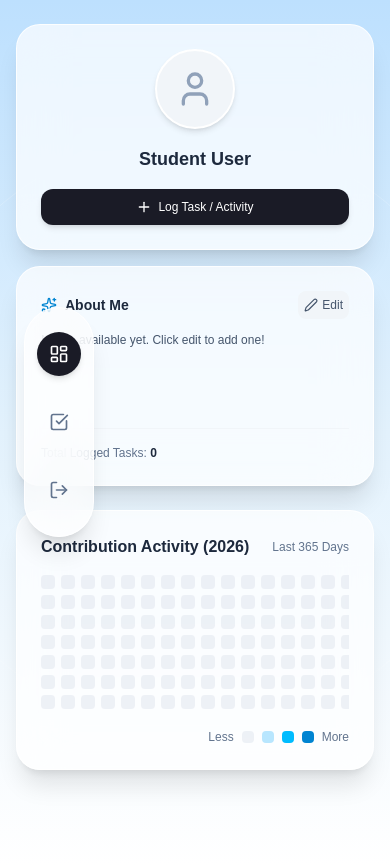
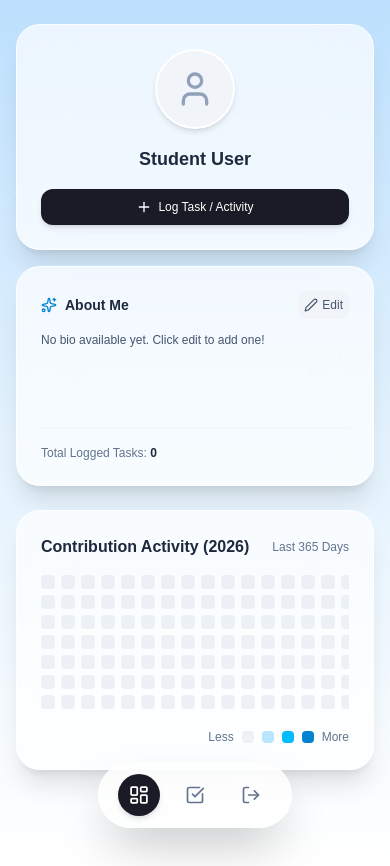
Before and after one commit to devspark-2501/StudySync, a Next.js app: page /dashboard in a window 390 px wide. Built offline with nearby package versions, Linux system fonts and the light colour scheme; no server answers.

Commit message:
Responsive Sidebar (components/Sidebar.jsx)

```diff
--- a/components/Sidebar.jsx
+++ b/components/Sidebar.jsx
@@ -4,18 +4,23 @@ import Link from 'next/link';
 import { usePathname } from 'next/navigation';
 import { LayoutDashboard, CheckSquare, LogOut } from 'lucide-react';
 import { signOut } from 'next-auth/react';
+import { motion } from 'framer-motion';
 
 export default function Sidebar() {
   const pathname = usePathname();
 
   return (
-    <aside className="fixed left-6 top-1/2 -translate-y-1/2 z-50 flex flex-col items-center py-6 px-3 bg-white/70 backdrop-blur-xl border border-white/80 rounded-full shadow-xl space-y-6">
-      {/* Dashboard Icon */}
+    <motion.aside
+      initial={{ opacity: 0, scale: 0.8, y: 30 }}
+      animate={{ opacity: 1, scale: 1, y: 0 }}
+      transition={{ duration: 0.5, type: 'spring', stiffness: 200 }}
+      className="fixed bottom-4 left-1/2 -translate-x-1/2 md:translate-x-0 md:left-6 md:top-1/2 md:-translate-y-1/2 md:bottom-auto z-50 flex flex-row md:flex-col items-center py-3 px-5 md:py-6 md:px-3 bg-white/80 backdrop-blur-xl border border-white/90 rounded-full shadow-2xl space-x-4 md:space-x-0 md:space-y-6"
+    >
       <Link
         href="/dashboard"
-        className={`p-3 rounded-full transition-all ${
+        className={`p-2.5 sm:p-3 rounded-full transition-all ${
           pathname === '/dashboard'
-            ? 'bg-[#1a1b26] text-white shadow-md'
+            ? 'bg-[#1a1b26] text-white shadow-md scale-105'
             : 'text-slate-500 hover:bg-slate-100 hover:text-slate-800'
         }`}
         title="Dashboard"
@@ -23,12 +28,11 @@ export default function Sidebar() {
         <LayoutDashboard className="w-5 h-5" />
       </Link>
 
-      {/* Task Icon */}
       <Link
         href="/dashboard"
-        className={`p-3 rounded-full transition-all ${
+        className={`p-2.5 sm:p-3 rounded-full transition-all ${
           pathname === '/tasks'
-            ? 'bg-[#1a1b26] text-white shadow-md'
+            ? 'bg-[#1a1b26] text-white shadow-md scale-105'
             : 'text-slate-500 hover:bg-slate-100 hover:text-slate-800'
         }`}
         title="Tasks"
@@ -36,14 +40,13 @@ export default function Sidebar() {
         <CheckSquare className="w-5 h-5" />
       </Link>
 
-      {/* Sign Out / Auth Icon */}
       <button
         onClick={() => signOut({ callbackUrl: '/login' })}
-        className="p-3 rounded-full text-slate-500 hover:bg-red-50 hover:text-red-500 transition-all"
+        className="p-2.5 sm:p-3 rounded-full text-slate-500 hover:bg-red-50 hover:text-red-500 transition-all active:scale-90"
         title="Logout"
       >
         <LogOut className="w-5 h-5" />
       </button>
-    </aside>
+    </motion.aside>
   );
 }
```
